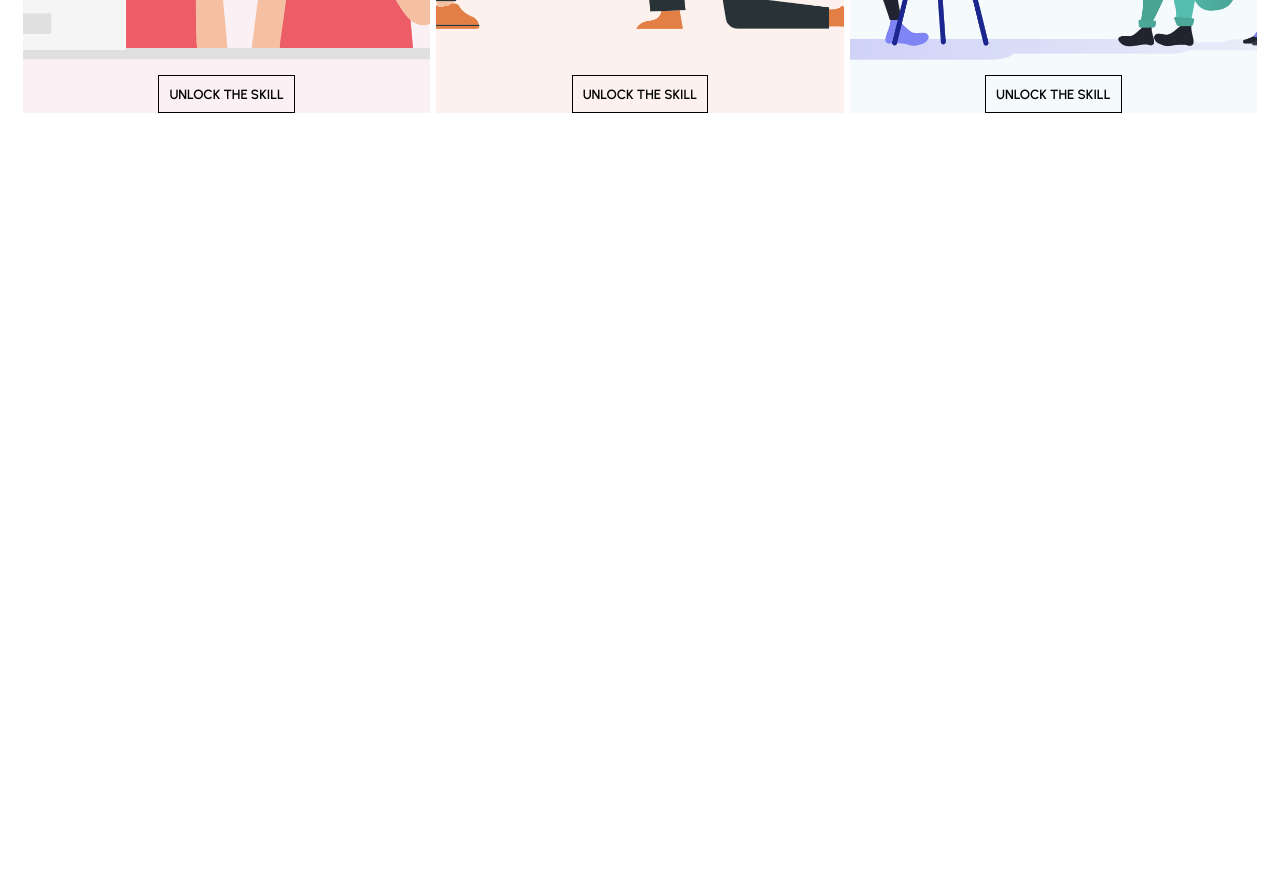
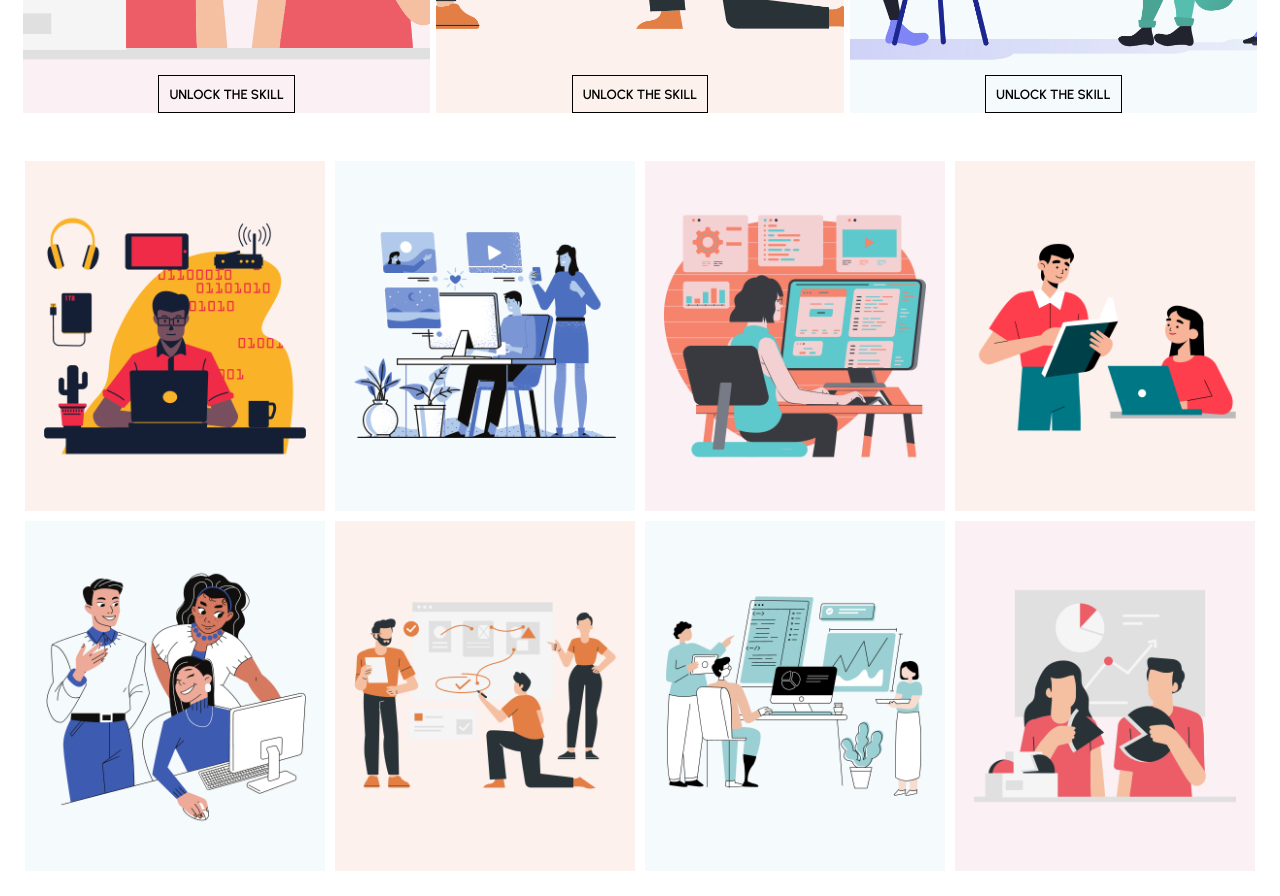
Before and after one commit to i-am-darshil/full-stack-ecommerce-app, a React (Create React App) app: page / in a window 1280 px wide. Shown: the part 1360-2256 px from the top of the page. Before the commit the page ends 1496 px from the top, so only its background shows below. Built offline with nearby package versions, Linux system fonts and the light colour scheme.

Commit message:
Add Product and ProductItems Components

```diff
--- /dev/null
+++ b/src/components/Product.jsx
@@ -0,0 +1,89 @@
+import {
+  FavoriteBorderOutlined,
+  SearchOutlined,
+  ShoppingCartOutlined,
+} from "@material-ui/icons";
+import styled from "styled-components";
+
+const Info = styled.div`
+  opacity: 0;
+  width: 100%;
+  height: 100%;
+  position: absolute;
+  top: 0;
+  left: 0;
+  background-color: rgba(0, 0, 0, 0.2);
+  z-index: 3;
+  display: flex;
+  align-items: center;
+  justify-content: center;
+  transition: all 0.5s ease;
+  cursor: pointer;
+`;
+
+const Container = styled.div`
+  flex: 1;
+  margin: 5px;
+  min-width: 280px;
+  height: 350px;
+  display: flex;
+  align-items: center;
+  justify-content: center;
+  /* background-color: #f5fbfd; */
+  background-color: #${props => props.bg};
+  position: relative;
+  &:hover ${Info}{
+    opacity: 1;
+  }
+`;
+
+const Circle = styled.div`
+  width: 200px;
+  height: 200px;
+  border-radius: 50%;
+  background-color: white;
+  position: absolute;
+`;
+
+const Image = styled.img`
+  height: 75%;
+  z-index: 2;
+`;
+
+const Icon = styled.div`
+  width: 40px;
+  height: 40px;
+  border-radius: 50%;
+  background-color: white;
+  display: flex;
+  align-items: center;
+  justify-content: center;
+  margin: 10px;
+  transition: all 0.5s ease;
+  &:hover {
+    background-color: #e9f5f5;
+    transform: scale(1.1);
+  }
+`;
+
+const Product = ({ item }) => {
+  return (
+    <Container bg={item.bg}>
+      <Circle />
+      <Image src={item.img} />
+      <Info>
+        <Icon>
+          <ShoppingCartOutlined />
+        </Icon>
+        <Icon>
+          <SearchOutlined />
+        </Icon>
+        <Icon>
+          <FavoriteBorderOutlined />
+        </Icon>
+      </Info>
+    </Container>
+  );
+};
+
+export default Product;
--- /dev/null
+++ b/src/components/Products.jsx
@@ -0,0 +1,22 @@
+import styled from "styled-components";
+import { popularProducts } from "../data";
+import Product from "./Product";
+
+const Container = styled.div`
+    padding: 20px;
+    display: flex;
+    flex-wrap: wrap;
+    justify-content: space-between;
+`;
+
+const Products = () => {
+  return (
+    <Container>
+      {popularProducts.map((item) => (
+        <Product item={item} key={item.id} />
+      ))}
+    </Container>
+  );
+};
+
+export default Products;
--- a/src/data.js
+++ b/src/data.js
@@ -104,3 +104,46 @@
     title: "LIGHT JACKETS",
   },
 ];
+
+export const popularProducts = [
+  {
+    id:1,
+    img:codingGuy,
+    bg: "fcf1ed",
+  },
+  {
+    id:2,
+    img:codingGroup1,
+    bg: "f5fafd",
+  },
+  {
+    id:3,
+    img:codingGal,
+    bg: "fbf0f4",
+  },
+  {
+    id:4,
+    img:codingMentor,
+    bg: "fcf1ed",
+  },
+  {
+    id:5,
+    img:codingCommunity,
+    bg: "f5fafd",
+  },
+  {
+    id:6,
+    img:codingDataStructures,
+    bg: "fcf1ed",
+  },
+  {
+    id:7,
+    img:codingGroup2,
+    bg: "f5fafd",
+  },
+  {
+    id:8,
+    img:codingDataAnalysis,
+    bg: "fbf0f4",
+  },
+]
--- a/src/pages/Home.jsx
+++ b/src/pages/Home.jsx
@@ -3,6 +3,7 @@
 import Navbar from '../components/Navbar'
 import Slider from '../components/Slider'
 import Categories from '../components/Categories'
+import Products from '../components/Products'
 
 
 const Home = () => {
@@ -12,6 +13,7 @@
       <Navbar/>
       <Slider/>
       <Categories />
+      <Products/>
     </div>
   )
 }
```
